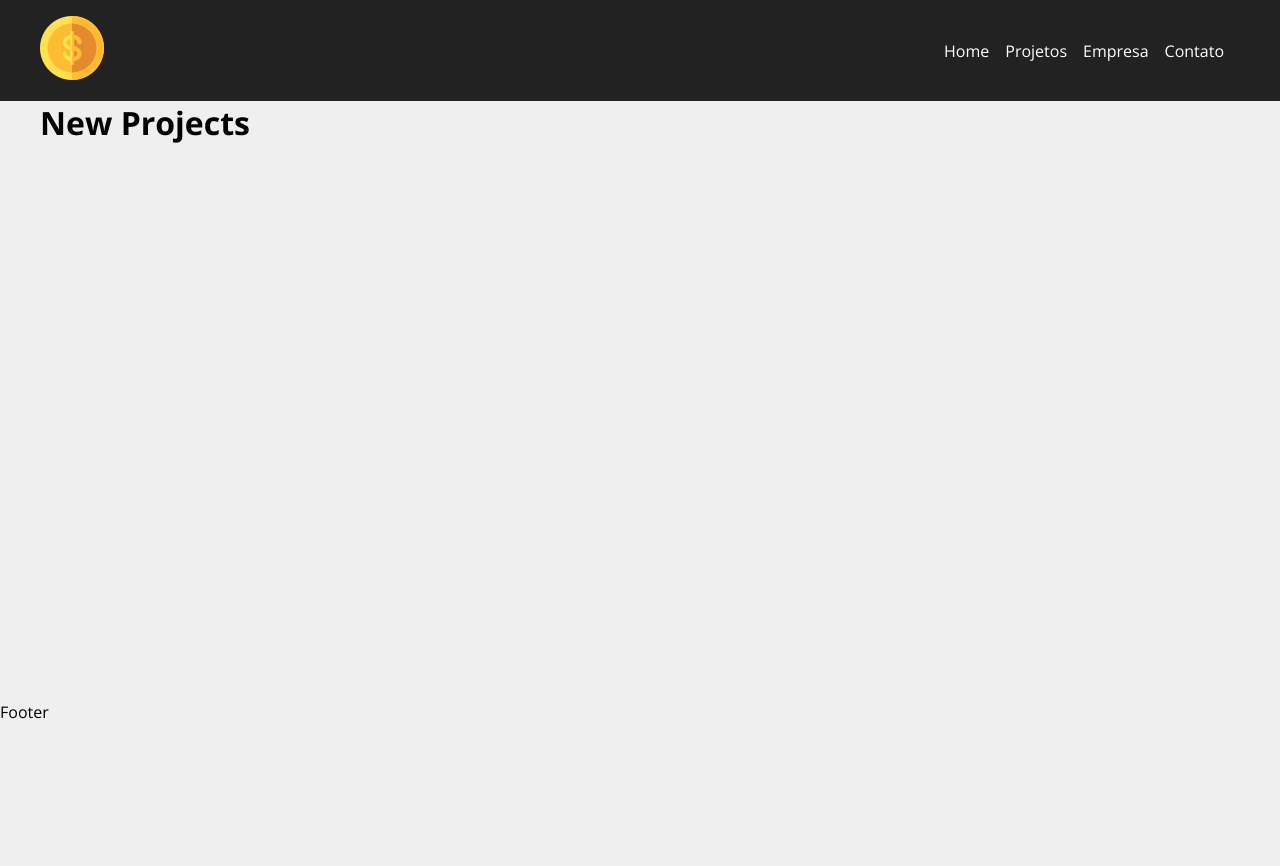
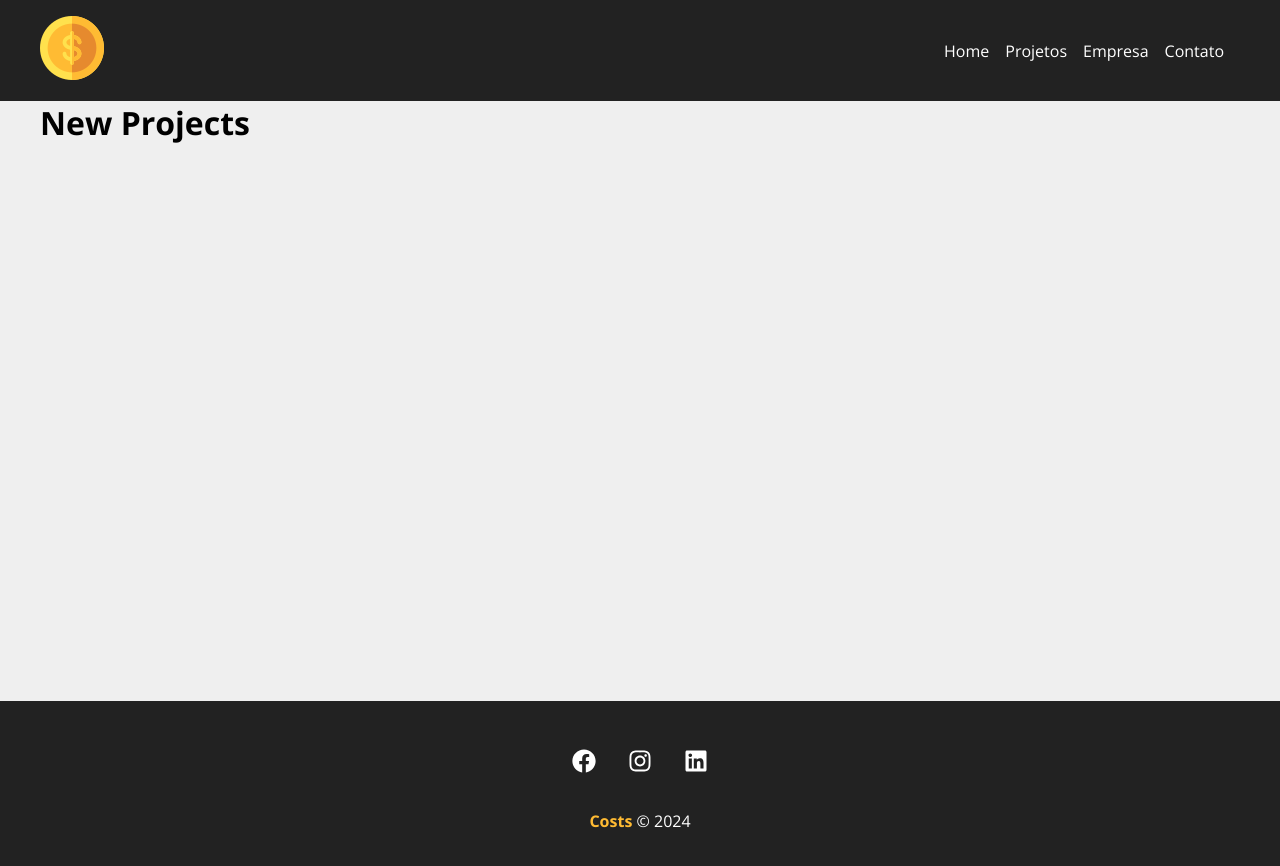
Before and after one commit to kelsonobd/Costs, a JavaScript app: page /NewProjects in a window 1280 px wide. Shown: the top 866 px of the page. Before the commit the page ends 800 px from the top, so only its background shows below. Built offline with nearby package versions, Linux system fonts and the light colour scheme; the HTML template or start-up script is replaced by a standard one.

Commit message:
footer adicionado

```diff
--- a/package.json
+++ b/package.json
@@ -10,6 +10,7 @@
     "r": "^0.0.5",
     "react": "^18.3.1",
     "react-dom": "^18.3.1",
+    "react-icons": "^5.3.0",
     "react-router-dom": "^6.25.1",
     "react-scripts": "5.0.1",
     "web-vitals": "^2.1.4"
--- a/src/components/layout/Footer.js
+++ b/src/components/layout/Footer.js
@@ -1,5 +1,24 @@
+import { FaFacebook, FaInstagram, FaLinkedin } from 'react-icons/fa'
+
+import styles from './Footer.module.css'
+
 function Footer() {
-    return <p>Footer</p>
+    return (
+        <footer className={styles.footer}>
+            <ul className={styles.social_list}>
+                <li>
+                    <FaFacebook />
+                </li>
+                <li>
+                    <FaInstagram />
+                </li>
+                <li>
+                    <FaLinkedin />
+                </li>
+            </ul>
+            <p className={styles.copy_right}><span>Costs</span> &copy; 2024</p>
+        </footer>
+    )
 }
 
 export default Footer
--- a/src/components/layout/Footer.module.css
+++ b/src/components/layout/Footer.module.css
@@ -0,0 +1,34 @@
+.footer {
+    background-color: #222;
+    color: #FFF;
+    padding: 3em;
+    text-align: center;
+}
+
+.social_list {
+    display: flex;
+    justify-content: center;
+    list-style-type: none;
+}
+
+.social_list li {
+    margin: 0 1em;
+}
+
+.social_list li:hover {
+    color: #ffbb33;
+}
+
+.social_list svg {
+    font-size: 1.5em;
+    cursor: pointer;
+}
+
+.copy_right {
+    margin-top: 2rem;
+}
+
+.copy_right span {
+    font-weight: bold;
+    color: #ffbb33;
+}
--- a/src/components/layout/Navbar.js
+++ b/src/components/layout/Navbar.js
@@ -8,22 +8,22 @@
 function Navbar() {
 
     return (
-        <nav class={Styles.navbar}>
+        <nav className={Styles.navbar}>
             <Container>
                 <Link to="/">
                     <img src={logo} alt="Costs" />
                 </Link>
-                <ul class={Styles.list}>
-                    <li class={Styles.item}>
+                <ul className={Styles.list}>
+                    <li className={Styles.item}>
                         <Link to="/">Home</Link>
                     </li>
-                    <li class={Styles.item}>
+                    <li className={Styles.item}>
                         <Link to="/projects">Projetos</Link>
                     </li>
-                    <li class={Styles.item}>
+                    <li className={Styles.item}>
                         <Link to="/Company">Empresa</Link>
                     </li>
-                    <li class={Styles.item}>
+                    <li className={Styles.item}>
                         <Link to="/Contact">Contato</Link>
                     </li>
                 </ul>
```
Also changed, not shown: 1 other file (tests, documents, lock files or other folders).
